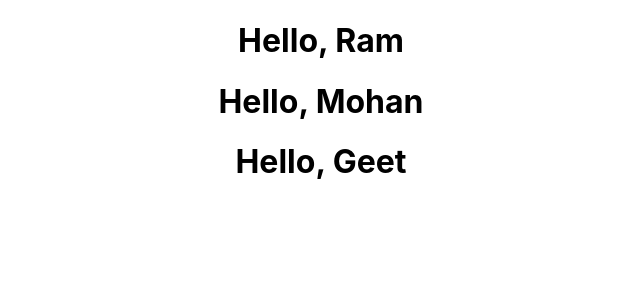
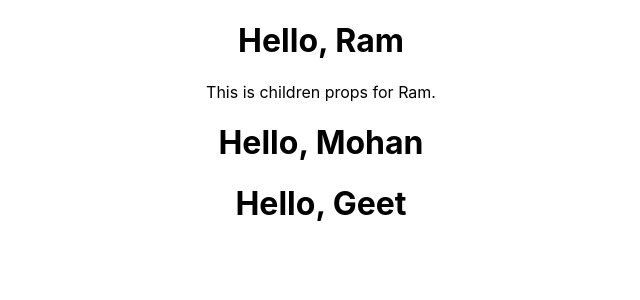
Before and after one commit to aakashverma1124/Roadmap-To-React, a React (Create React App) app: page / in a window 1280 px wide. Shown: the top 300 px of the page, without its empty margins (319-959 px from the left). Built offline with nearby package versions, Linux system fonts and the light colour scheme.

Commit message:
Adding Additional Children Props

```diff
--- a/src/App.js
+++ b/src/App.js
@@ -8,7 +8,9 @@ class App extends Component {
     render() {
       return (
         <div className="App">
-            <Greet name={"Ram"}></Greet>
+            <Greet name={"Ram"}>
+                <p>This is children props for Ram.</p>
+            </Greet>
             <Greet name={"Mohan"}></Greet>
             <Greet name={"Geet"}></Greet>
             {/*<Welcome></Welcome>*/}
--- a/src/components/Greet.js
+++ b/src/components/Greet.js
@@ -11,6 +11,7 @@ const Greet = (props) =>  {
     return (
         <div>
             <h1>Hello, {props.name}</h1>
+            {props.children}
         </div>
     )
 
```
